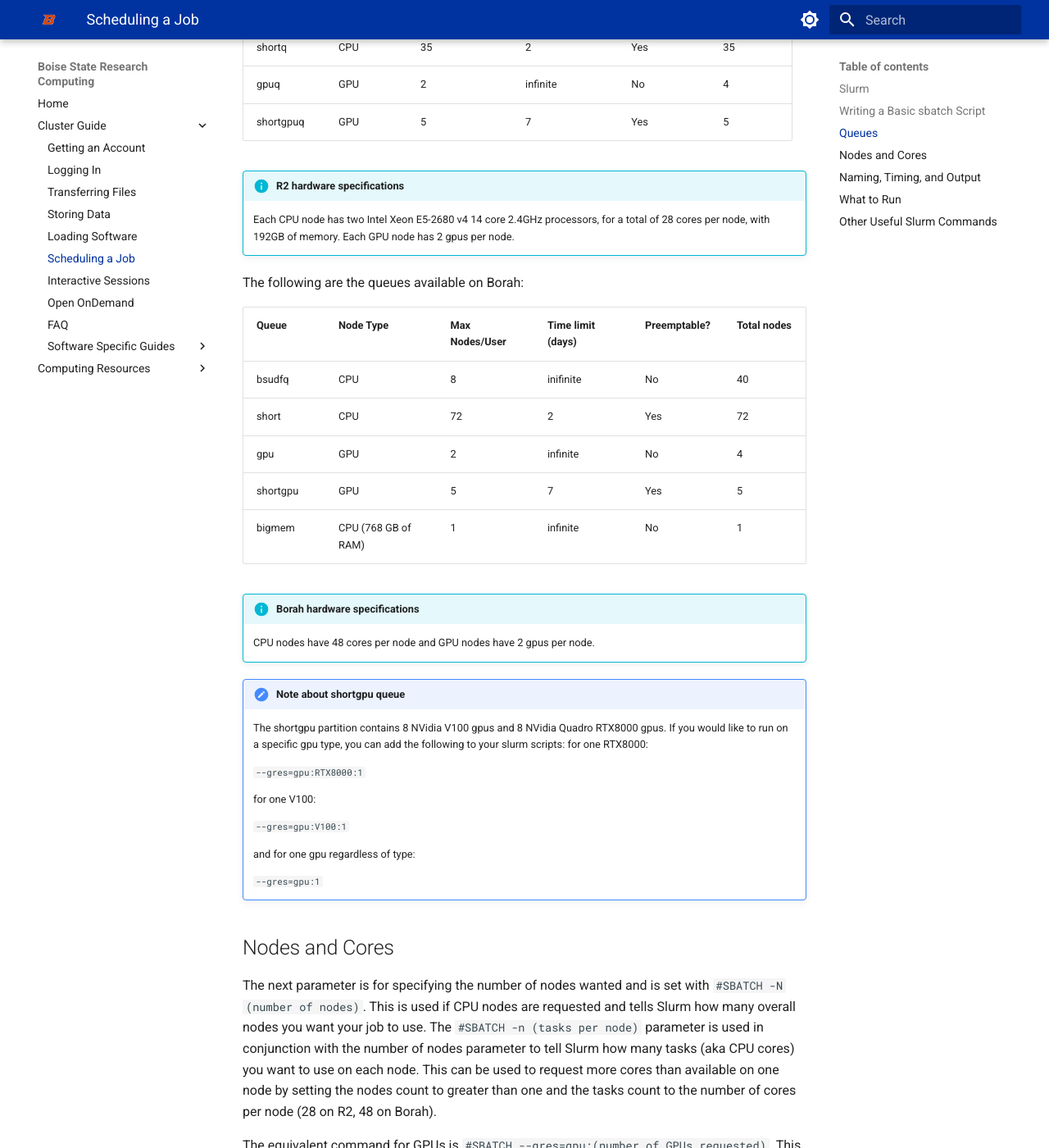
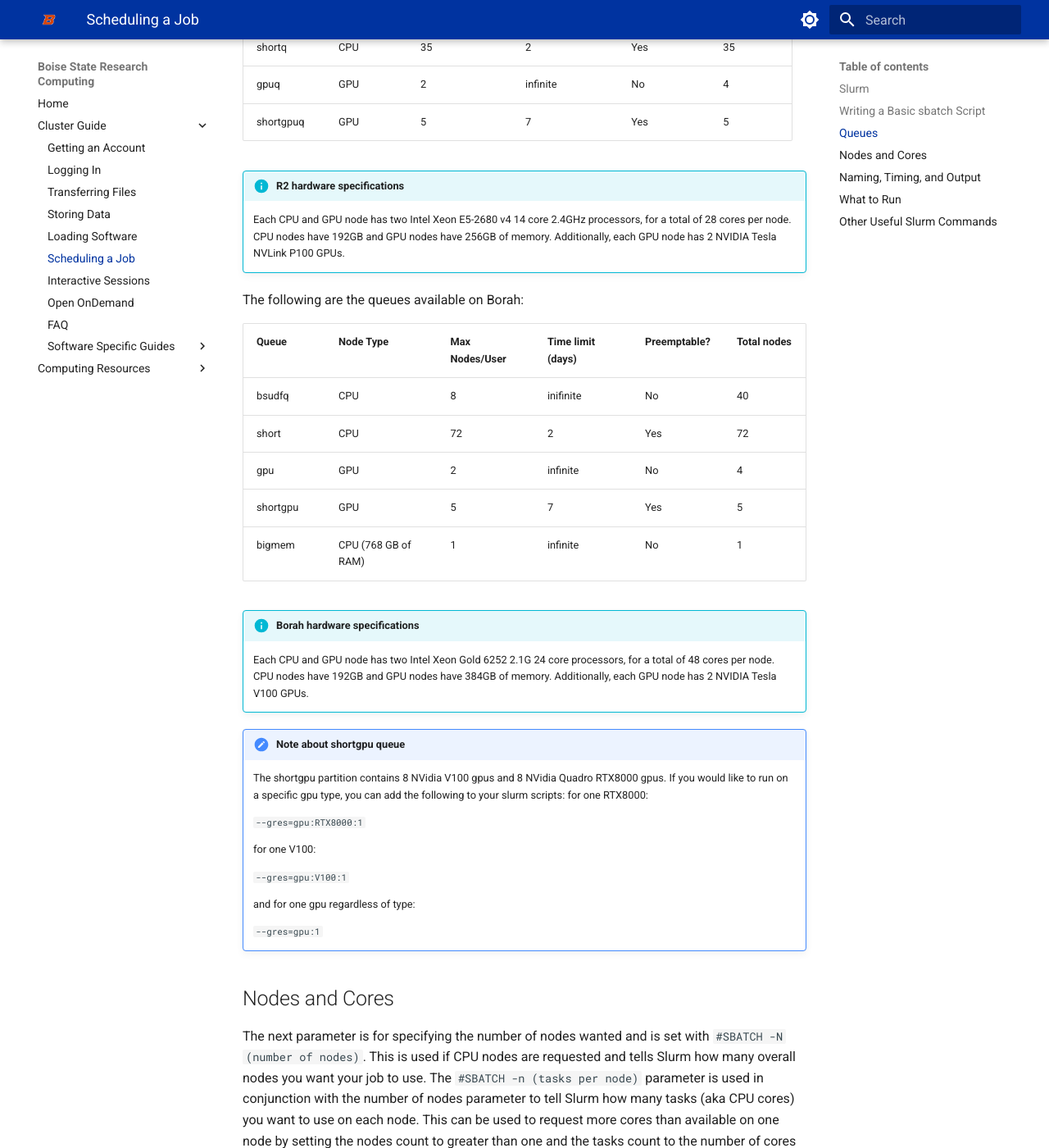
Before and after one commit to bsurc/docs, an MkDocs documentation site: the page built from docs/scheduling.md, in a window 1280 px wide and 1400 px high, scrolled down 1270 px. Shown: the whole window at 82% size. Built offline with MkDocs 1.6.1 and Material for MkDocs 9.7.7, drawn with Linux system fonts in a browser that asks for light colours.

Commit message:
Update specs

```diff
--- a/docs/scheduling.md
+++ b/docs/scheduling.md
@@ -39,7 +39,7 @@ The following are the queues available on R2:
 
 !!! info "R2 hardware specifications"
 
-    Each CPU node has two Intel Xeon E5-2680 v4 14 core 2.4GHz processors, for a total of 28 cores per node, with 192GB of memory. Each GPU node has 2 gpus per node.
+    Each CPU and GPU node has two Intel Xeon E5-2680 v4 14 core 2.4GHz processors, for a total of 28 cores per node. CPU nodes have 192GB and GPU nodes have 256GB of memory. Additionally, each GPU node has 2 NVIDIA Tesla NVLink P100 GPUs.
 
 The following are the queues available on Borah:
 
@@ -53,7 +53,7 @@ The following are the queues available on Borah:
 
 !!! info "Borah hardware specifications"
 
-    CPU nodes have 48 cores per node and GPU nodes have 2 gpus per node.
+    Each CPU and GPU node has two Intel Xeon Gold 6252 2.1G 24 core processors, for a total of 48 cores per node. CPU nodes have 192GB and GPU nodes have 384GB of memory. Additionally, each GPU node has 2 NVIDIA Tesla V100 GPUs.
 
 !!! note "Note about shortgpu queue"
 
```
